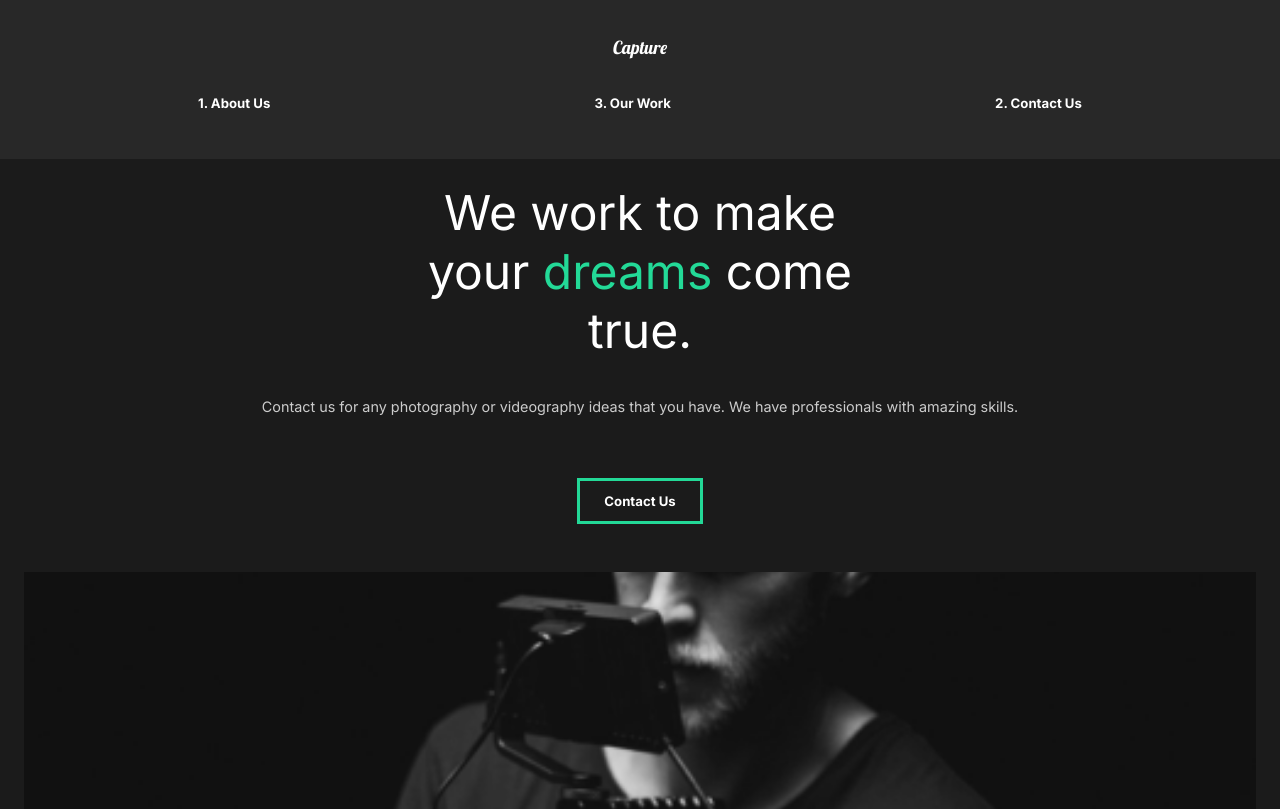
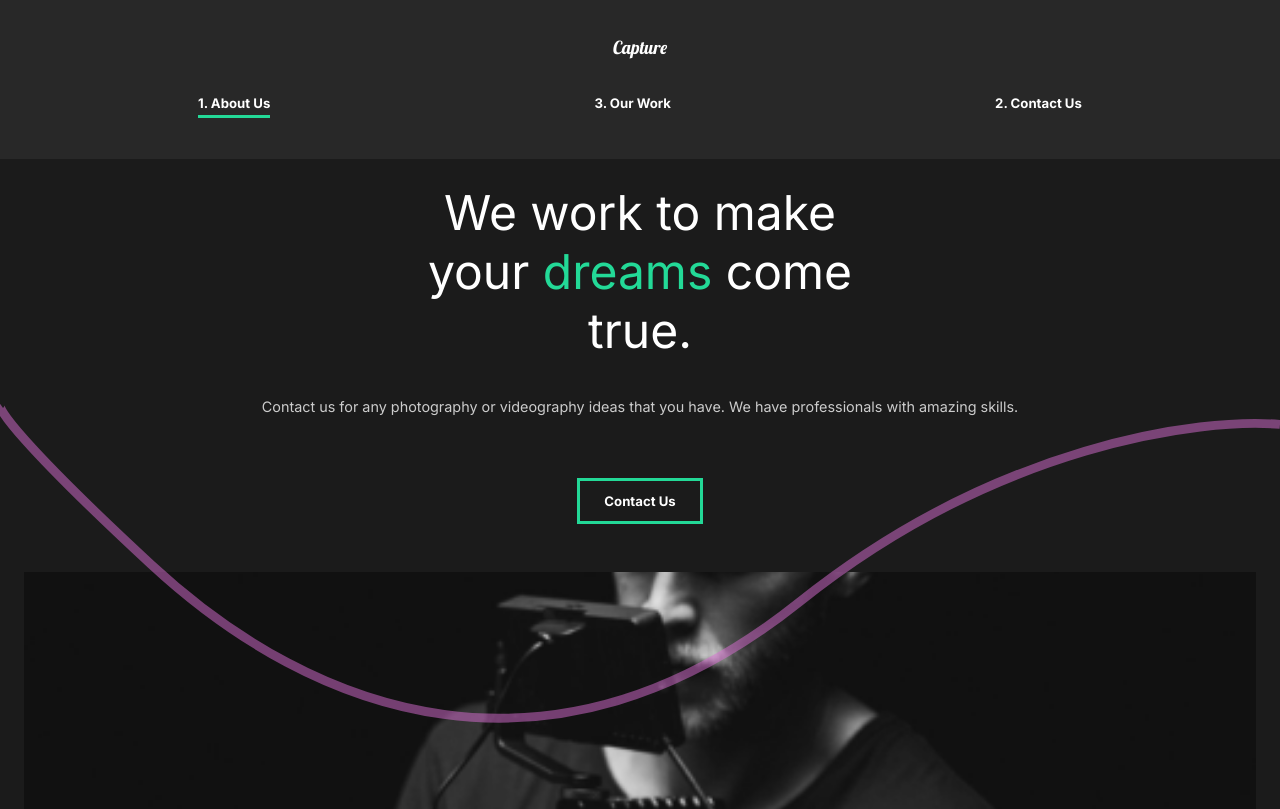
Before and after one commit to durjoy52/capture-build, a React (Create React App) app: page / in a window 1280 px wide. Shown: the top 809 px of the page. Built offline with nearby package versions, Linux system fonts and the light colour scheme.

Commit message:
nav animation added

```diff
--- a/src/components/GlobalStyle.js
+++ b/src/components/GlobalStyle.js
@@ -18,6 +18,7 @@ body{
     overflow-x:hidden;
 }
 button{
+    z-index: 2;
     font-weight: bold;
     font-size: 1.1rem;
     cursor: pointer;
--- a/src/components/Nav.js
+++ b/src/components/Nav.js
@@ -1,8 +1,10 @@
+import { motion } from 'framer-motion';
 import React from "react";
-import { Link } from "react-router-dom";
+import { Link, useLocation } from "react-router-dom";
 import styled from "styled-components";
 
 const Nav = () => {
+  const {pathname} = useLocation()
   return (
     <StyledNav>
       <h1>
@@ -11,12 +13,15 @@ const Nav = () => {
       <ul>
         <li>
           <Link to="/">1. About Us</Link>
+          <Line transition={{duration:.75}} initial={{width:"0%"}} animate={{width:pathname === "/" ? "100%" :"0%"}}/>
         </li>
         <li>
           <Link to="/work">3. Our Work</Link>
+          <Line transition={{duration:.75}} initial={{width:"0%"}} animate={{width:pathname === "/work" ? "100%" :"0%"}}/>
         </li>
         <li>
           <Link to="/contact">2. Contact Us</Link>
+          <Line transition={{duration:.75}} initial={{width:"0%"}} animate={{width:pathname === "/contact" ? "100%" :"0%"}}/>
         </li>
       </ul>
     </StyledNav>
@@ -42,6 +47,8 @@ ul{
     display: flex;
     list-style: none;
     align-items: center;
+    justify-content: space-between;
+    width: 38%;
 }
 #logo{
     font-size: 1.5rem;
@@ -49,7 +56,6 @@ ul{
     font-weight: lighter;
 }
 li{
-    padding-left: 10rem;
     position: relative;
 }
 @media (max-width:1300px){
@@ -69,5 +75,11 @@ li{
  }
 }
 `
-
+const Line = styled(motion.div)`
+height:.3rem;
+width: 0%;
+background: #23d997;
+position: absolute;
+margin-top: .3rem;
+`
 export default Nav;
--- a/src/components/Wave.js
+++ b/src/components/Wave.js
@@ -11,8 +11,8 @@ const Wave = () => {
     >
       <motion.path
         initial={{ pathLength: 0, pathOffset: 1 }}
-        animate={{pathLength:1,pathOffset:0}}
-        transition={{duration:1 }}
+        animate={{ pathLength: 1, pathOffset: 0 }}
+        transition={{ duration: 1 }}
         d="M1440 27.4774C1352.73 19.8184 1122.41 49.0556 899.331 227.276C620.48 450.052 354.282 355.647 170.328 185.318C23.165 49.0556 -4.21721 8.32998 0.487081 5"
         stroke="#D96ED4"
         strokeOpacity="0.5"
@@ -26,6 +26,13 @@ const WaveSvg = styled.svg`
   position: absolute;
   left: 0;
   z-index: 1;
+
+  @media (max-width: 1300px) {
+    top: 50%;
+    position: absolute;
+    left: 0;
+    z-index: 1;
+  }
 `;
 
 export default Wave;
--- a/src/styles.js
+++ b/src/styles.js
@@ -30,6 +30,12 @@ export const Description = styled.div`
           margin: 2rem 0rem 4rem 0rem;
         }
       }
+
+    @media(max-width:468px){
+        h2{
+          font-size: 3rem;
+        }
+      }
 `;
 export const Image = styled.div`
   z-index: 2;
```
